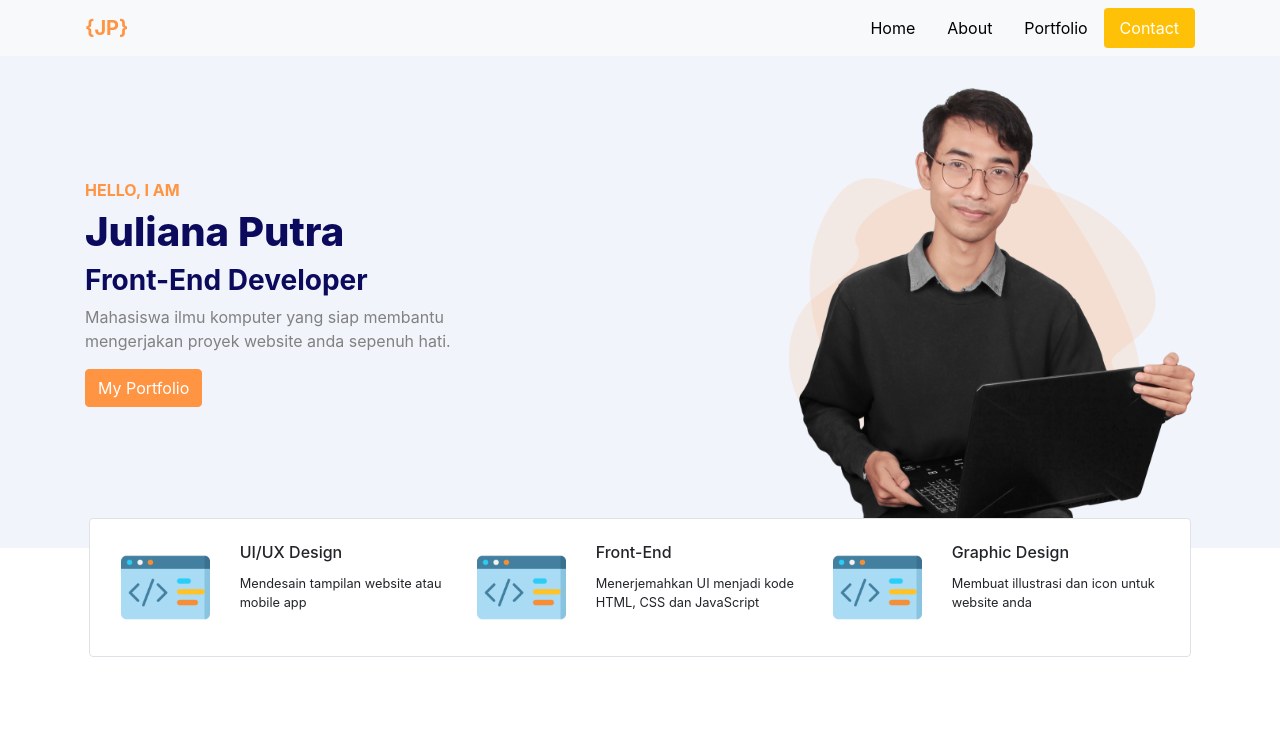
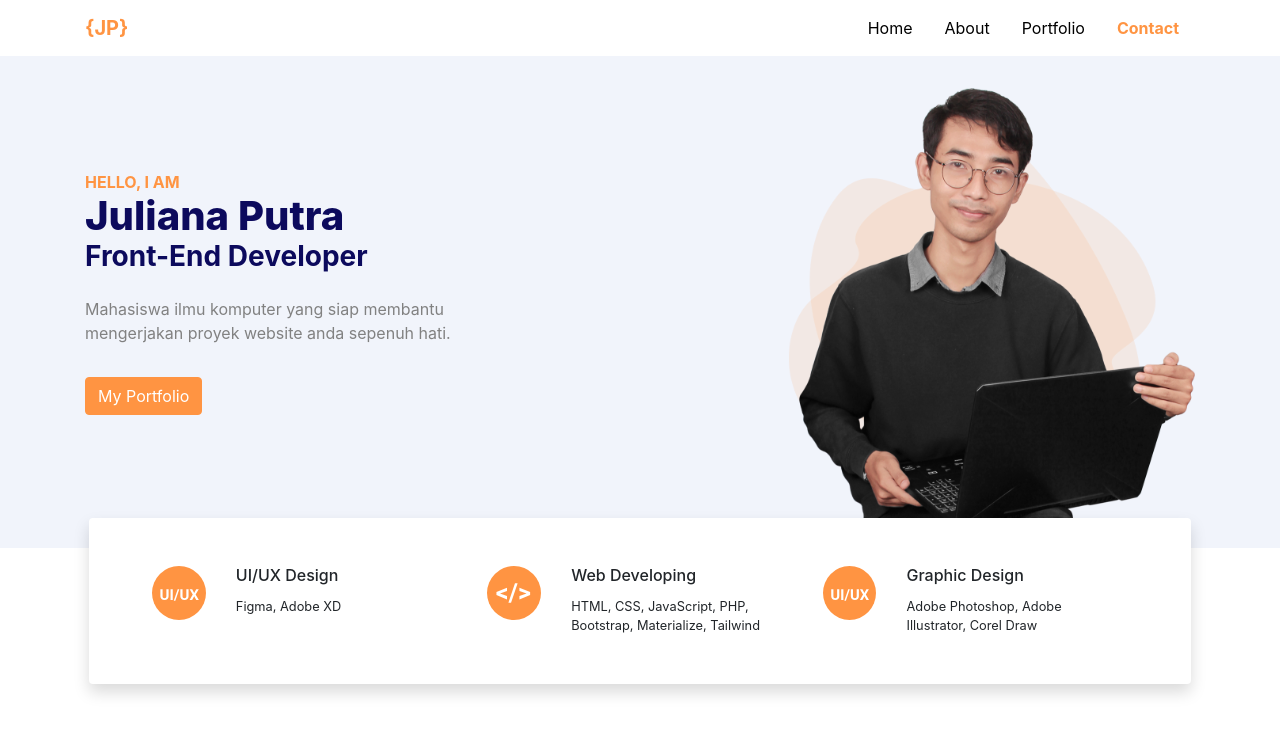
Before and after one commit to julianaputra/julianaputra.github.io, a plain HTML site: page index.html in a window 1280 px wide. Shown: the top 752 px of the page. Drawn offline with nearby package versions, Linux system fonts and the light colour scheme.

Commit message:
skill box

```diff
--- a/assets/css/style.scss
+++ b/assets/css/style.scss
@@ -1,6 +1,3 @@
-// Utility
-
-
 //Colors
 .bg-primary{
     background-color: #F1F4FB !important;
@@ -28,14 +25,20 @@
     font-weight: 400;
 }
 
+.title{
+    margin-bottom: 0;
+}
+
 section{
     padding-top: 50px !important;
     padding-bottom: 50px !important;
 }
 
 .active{
-    background-color: #ffc107 !important;
+   color: #FF9442 !important;
     height: 100% !important;
+    background-color: #fff !important;
+    font-weight: bold;
 }
 .nav-link{
     color:black;
@@ -50,19 +53,17 @@ html{
     body{
         position: relative;
         overflow-x: hidden;
-        max-width: 100vw;
-        nav{
-            max-width: 100vw;
-        }
+        max-width: 100vw !important;
         #top{
             position: relative;
             padding-top: 100px;
         }
         #services{
+            position: relative;
             .service-box{
                 margin-top: -30px;
-                z-index: 1;
-                // position: absolute;
+
+
                 // left: 50%;
                 // transform: translateX(-50%);
             }
--- a/index.html
+++ b/index.html
@@ -13,7 +13,7 @@
 
 <body class="" data-spy="scroll" data-target="#navbar">
 
-    <nav id="navbar" class="navbar navbar-expand-md navbar-light bg-light fixed-top">
+    <nav id="navbar" class="navbar navbar-expand-md navbar-light bg-white fixed-top">
         <div class="container">
             <a class="navbar-brand font-weight-bold text-orange" href="#top">{JP}</a>
             <button class="navbar-toggler" type="button" data-toggle="collapse" data-target="#navbarNavAltMarkup"
@@ -42,16 +42,16 @@
 
 
     <div data-spy="scroll" data-target="#navbar" data-offset="0">
-        <header id="top" class="bg-primary" style="z-index: -1;">
+        <header id="top" class="bg-primary">
             <div class="container">
                 <div class="row align-items-center justify-content-between">
                     <div class="col-lg-5" data-aos="fade-right">
-                        <h6 class="text-orange">HELLO, I AM</h6>
-                        <h1 class="text-title">Juliana Putra</h1>
+                        <h6 class="text-orange title">HELLO, I AM</h6>
+                        <h1 class="text-title title">Juliana Putra</h1>
                         <h3 class="text-title font-weight-bold">Front-End Developer</h3>
-                        <p class="text-body">Mahasiswa ilmu komputer yang siap membantu mengerjakan proyek website anda
+                        <p class="text-body py-3">Mahasiswa ilmu komputer yang siap membantu mengerjakan proyek website anda
                             sepenuh hati.</p>
-                        <a href="#portfolio" class="btn btn-orange">My Portfolio</a>
+                        <a href="#portfolio" class="btn btn-orange" style="z-index: 999;">My Portfolio</a>
                     </div>
                     <div class="col-lg-5" data-aos="fade-left" data-aos-delay="500">
                         <img class="mt-5 img-fluid hero-img" src="assets/img/profile.png" alt="">
@@ -62,37 +62,37 @@
 
         <section id="services" class="p-relative p-0">
             <div class="container">
-                <div class="row mx-1 py-4 px-3 border rounded bg-white service-box">
+                <div class="row mx-1 p-4 p-lg-5 shadow rounded bg-white service-box">
                     <div class="col-lg-4">
                         <div class="row">
-                            <div class="col-4">
-                                <img class="img-fluid" src="assets/img/code.png" alt="">
+                            <div class="col-lg-3 col-4">
+                                <img class="img-fluid w-100" src="assets/img/skills/1.svg" alt="">
                             </div>
                             <div class="col-8">
                                 <h6 class="card-title">UI/UX Design</h6>
-                                <p class="small">Mendesain tampilan website atau mobile app</p>
+                                <p class="small mb-4 mb-lg-0">Figma, Adobe XD</p>
                             </div>
                         </div>
                     </div>
                     <div class="col-lg-4">
                         <div class="row">
-                            <div class="col-4">
-                                <img class="img-fluid" src="assets/img/code.png" alt="">
+                            <div class="col-lg-3 col-4">
+                                <img class="img-fluid w-100" src="assets/img/skills/2.svg" alt="">
                             </div>
                             <div class="col-8">
-                                <h6 class="card-title">Front-End</h6>
-                                <p class="small">Menerjemahkan UI menjadi kode HTML, CSS dan JavaScript</p>
+                                <h6 class="card-title">Web Developing</h6>
+                                <p class="small  mb-4 mb-lg-0">HTML, CSS, JavaScript, PHP, Bootstrap, Materialize, Tailwind</p>
                             </div>
                         </div>
                     </div>
                     <div class="col-lg-4">
                         <div class="row">
-                            <div class="col-4">
-                                <img class="img-fluid" src="assets/img/code.png" alt="">
+                            <div class="col-lg-3 col-4">
+                                <img class="img-fluid w-100" src="assets/img/skills/1.svg" alt="">
                             </div>
                             <div class="col-8">
                                 <h6 class="card-title">Graphic Design</h6>
-                                <p class="small">Membuat illustrasi dan icon untuk website anda</p>
+                                <p class="small  mb-4 mb-lg-0">Adobe Photoshop, Adobe Illustrator, Corel Draw</p>
                             </div>
                         </div>
                     </div>
@@ -107,9 +107,9 @@
                         <img class="about-img img-fluid mb-5" src="assets/img/about.png" alt="">
                     </div>
                     <div class="col-lg-5" data-aos="fade-left" data-aos-offset="0">
-                        <h6 class="text-orange">ABOUT ME</h6>
+                        <h6 class="text-orange title">ABOUT ME</h6>
                         <h2 class="text-title font-weight-bold">Why You Should Choose Me?</h2>
-                        <p class="text-body py-4">
+                        <p class="text-body py-3">
                             Ketertarikan saya terhadap komputer dan teknologi muncul saat saya berusia 12 tahun, lalu
                             design merupakan passion saya. Rasa ingin tahu yang tinggi menyebabkan saya selalu tertarik
                             mempelajari teknologi-teknologi baru khususnya front-end developer.
@@ -127,7 +127,7 @@
             <div class="container py-5">
                 <div class="row justify-content-center">
                     <div class="col-lg-8">
-                        <h6 class="text-orange">MY PORTFOLIO</h6>
+                        <h6 class="text-orange title">MY PORTFOLIO</h6>
                         <h2 class="text-title font-weight-bold mb-5">My Latest Work</h2>
                     </div>
                 </div>
@@ -152,8 +152,8 @@
         <section id="contact" class="">
             <div class="container">
                 <div class="row">
-                    <div class="col-lg-5">
-                        <h6 class="text-orange">CONTACT ME</h6>
+                    <div class="col-lg-6">
+                        <h6 class="text-orange title">CONTACT ME</h6>
                         <h2 class="text-title font-weight-bold mb-5">Get in Touch</h2>
                     </div>
                     <div class="col-lg-6">
```
Also changed, not shown: assets/css/style.css, assets/img/skills/1.svg (added), assets/img/skills/2.svg (added), 1 other file.
